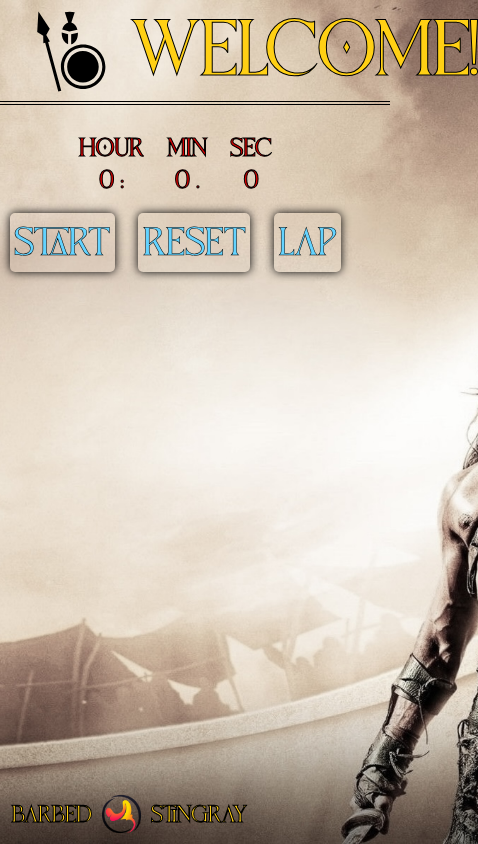
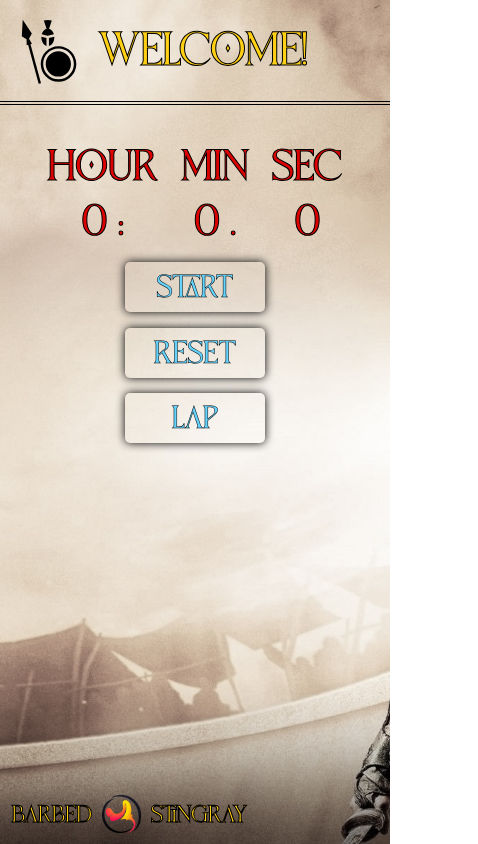
Before and after one commit to barbedStingray/spartan-strength, a React (Create React App) app: page /stopwatch in a window 390 px wide. Shown: the whole page, 478 px wide, since content can reach past the window. Built offline with nearby package versions, Linux system fonts and the light colour scheme.

Commit message:
adjust for mobile

```diff
--- a/src/Components/Header/header.css
+++ b/src/Components/Header/header.css
@@ -20,3 +20,19 @@
 .homeButton:hover {
     color: darkred;
 }
+
+
+@media (max-width: 390px) {
+    /* * HEADER */
+    .header {
+      font-size: 6vh;
+      gap: 10px;
+  }
+  .homeButton {
+      width: 10vh;
+      font-size: 8vh;
+  }
+  .homeButton:hover {
+      color: darkred;
+  }
+  }
--- a/src/Pages/Stopwatch/Stopwatch.css
+++ b/src/Pages/Stopwatch/Stopwatch.css
@@ -15,7 +15,6 @@
 }
 .timeClock {
     /* border: 2px solid red; */
-    font-size: 1rem;
     display: flex;
     justify-content: center;
     align-items: center;
@@ -61,3 +60,41 @@
 .deleteButton:hover {
     background-color: #80808044;
 }
+
+
+
+
+@media (max-width: 390px) {
+    .stopWatch {
+        padding: 0px 5vw 0px 5vw;
+    }
+    .watchButtons {
+        /* border: 2px solid blue; */
+        flex-direction: column;
+        align-items: center;
+        gap: 4vw;
+        margin-top: 10px;
+    }
+    .clickableDiv {
+        font-size: 4vh;
+        width: 40%;
+    }
+    .timeClock {
+        /* border: 2px solid red; */
+        height: 30vw;
+        font-size: 5.5vh;
+        margin-top: 30px;
+    }
+    .lapLog {
+        /* border: 2px solid magenta; */
+        gap: 5px;
+        height: 25vh;
+        overflow: scroll;
+        margin-top: 20px;
+
+    }
+    .lap {
+        /* border: 2px solid red; */
+        font-size: 3.25vh;
+    }
+      }
```
Also changed, not shown: src/App.css (line endings or trailing spaces), src/Components/Footer/footer.css (line endings or trailing spaces).
